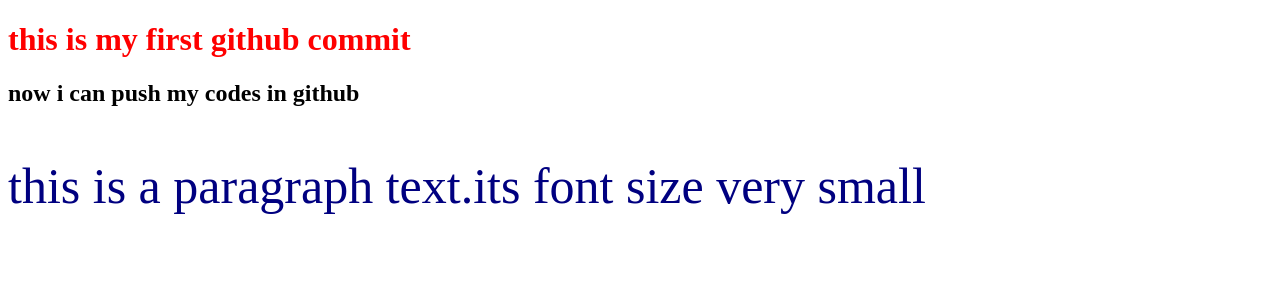
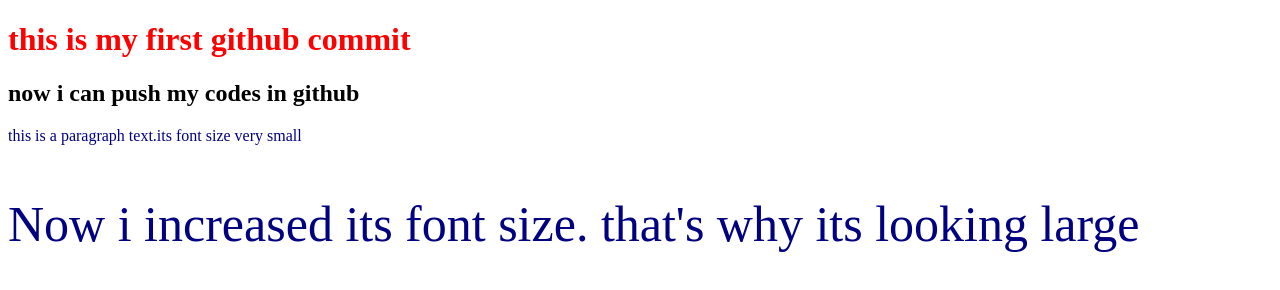
Before and after one commit to ItzSiddik43/my-first-repo, a plain HTML site: page index.html in a window 1280 px wide. Drawn offline with Linux system fonts and the light colour scheme.

Commit message:
font changed

```diff
--- a/index.html
+++ b/index.html
@@ -12,5 +12,5 @@
     <h1> this is my first github commit</h1>
     <h2>now i can push my codes in github</h2>
     <P>this is a paragraph text.its font size very small</P>
-
+   <p class="large-font">Now i increased its font size. that's why its looking large</p>
 </html>
--- a/style.css
+++ b/style.css
@@ -4,5 +4,8 @@ h1{
 }
 p{
     color:navy;
+
+}
+.large-font{
     font-size: 50px;
 }
```
